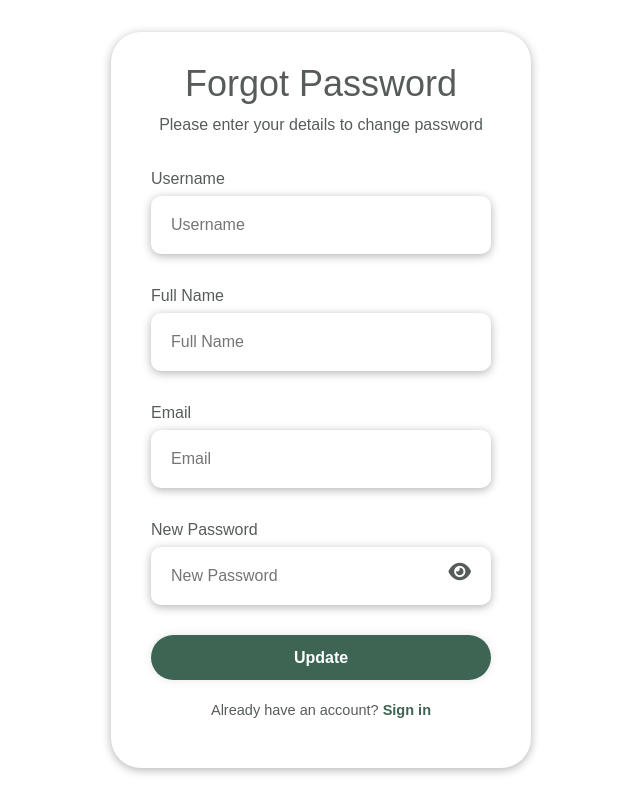
After one commit to nyametay/Intelligent_Plant_Recognition_and_Information_System, a Flask app: page /forgot in a window 1280 px wide. The commit adds this page. Shown: the whole page, without its empty margins (319-959 px from the left). Run offline with Flask 3, Linux system fonts and the light colour scheme; some libraries are stand-ins or nearby versions.

Commit message:
Add files via upload

```diff
--- a/app.py
+++ b/app.py
@@ -674,6 +674,49 @@ def review():
         flash('An error occured please try again', 'danger')
         return redirect(url_for('setting'))
 
+@app.route("/forgot", methods=['POST', 'GET'])
+def forgot():
+    try:
+        if request.method == 'GET':
+            if 'username' in session:
+                flash('User account already logged in', 'info')
+                return redirect(url_for('home'))
+            theme = session.get('theme', 'light')
+            return render_template('forgot.html', data={'theme': theme})
+        elif request.method == 'POST':
+            username = str(request.form['username']).strip()
+            name = str(request.form['name']).strip()
+            email = str(request.form['email']).strip()
+            new_password = str(request.form['password']).strip()
+            if len(new_password) < 8:
+                flash('Password less than 8', 'danger')
+                return redirect(url_for('forgot'))
+            if not check_password(new_password):
+                flash('Password must contain Letters, Numbers and Symbols', 'danger')
+                return redirect('forgot')
+            passwordCount = password_count(new_password)
+            if username_exists(username):
+                user = get_user(username)
+                if username == user.username and name == user.name and email == user.email:
+                    if new_password == user.password:
+                        flash('Used an old password', 'info')
+                        return redirect(url_for('forgot'))
+                    if passwordCount != 0:
+                        flash('Password has been used', 'warning')
+                        return redirect(url_for('forgot'))
+                    user.password = new_password
+                    db.session.commit()
+                    flash('Password updated successfully', 'success')
+                    return redirect(url_for('signin'))
+                flash('Details do not match', 'danger')
+                return redirect(url_for('forgot'))
+            flash('Account not found', 'danger')
+            return redirect(url_for('signup'))
+    except Exception as e:
+        print(f"An error occurred: {str(e)}")
+        flash('An error occured please try again', 'danger')
+        return redirect(url_for('forgot'))
+
 @app.route("/logout", methods=['GET'])
 def logout():
     session.pop('username', None)
--- /dev/null
+++ b/templates/forgot.html
@@ -0,0 +1,62 @@
+{% extends "signbase.html" %}
+
+{% block content %}
+
+    <div class="wrapper">
+        <form action="{{url_for('forgot')}}" method="post">
+            <h1>Forgot Password</h1>
+            <p class="welcome-message">Please enter your details to change password</p>
+
+            <div class="input-box">
+                <div class="input-label">
+                    <label for="username">Username</label>
+                </div>
+                <input type="text" name="username" id=""
+                placeholder="Username" required autocomplete="off">
+                <!--
+                <i class='bx bxs-user'></i>
+                -->
+            </div>
+
+            <div class="input-box">
+                <div class="input-label">
+                    <label for="name">Full Name</label>
+                </div>
+                <input type="text" name="name" id=""
+                placeholder="Full Name" required autocomplete="off">
+                <!--
+                <i class='bx bxs-user'></i>
+                -->
+            </div>
+
+            <div class="input-box">
+                <div class="input-label">
+                    <label for="email">Email</label>
+                </div>
+                <input type="email" name="email" id=""
+                placeholder="Email" required autocomplete="off">
+                <!--
+                <i class='bx bxs-user'></i>
+                -->
+            </div>
+
+            <div class="input-box">
+                <div class="input-label">
+                    <label for="password">New Password</label>
+                </div>
+                <input type="password" name="password" id="password"
+                placeholder="New Password" required autocomplete="off">
+                <i class="fas fa-eye toggle-icon" id="togglePassword"></i>
+                <!--
+                <i class='bx bxs-lock-alt' ></i>
+                -->
+            </div>
+            <button type="submit" class="btn">Update</button>
+
+            <div class="register-link">
+                <p>Already have an account? <a href="{{url_for('signin')}}">Sign in</a></p>
+            </div>
+        </form>
+    </div>
+
+{% endblock %}
--- a/templates/signin.html
+++ b/templates/signin.html
@@ -29,7 +29,7 @@
             </div>
             <div class="remember-forgot">
                 <label for=""><input type="checkbox" name="" id="">Remember me</label>
-                <a href="#">Forgot Password?</a>
+                <a href="{{ url_for('forgot') }}">Forgot Password?</a>
             </div>
             <button type="submit" class="btn">Login</button>
 
```
